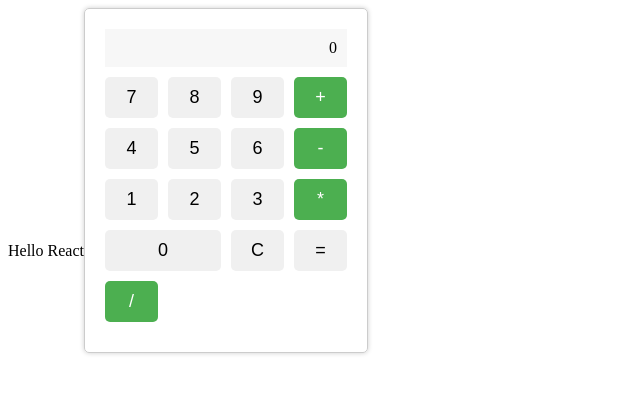
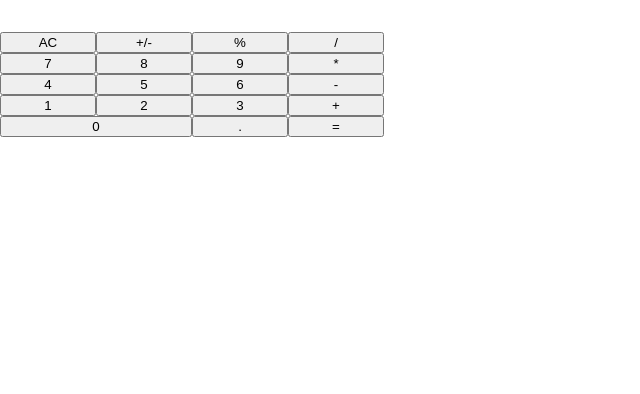
Before and after one commit to Zel-hub7/math-magicians, a React (Create React App) app: page / in a window 1280 px wide. Shown: the top 394 px of the page, without its empty margins (0-640 px from the left). Built offline with nearby package versions, Linux system fonts and the light colour scheme.

Commit message:
add structure

```diff
--- a/src/App.js
+++ b/src/App.js
@@ -5,7 +5,7 @@ import Calculator from './Components/calculator';
 function App() {
   return (
     <div>
-      Hello React
+
       <Calculator />
     </div>
   );
--- a/src/Components/calculator.css
+++ b/src/Components/calculator.css
@@ -1,49 +1,16 @@
-.calculator {
-  display: inline-block;
-  border: 1px solid #ccc;
-  padding: 20px;
-  border-radius: 5px;
-  box-shadow: 0 0 5px rgba(0, 0, 0, 0.2);
+*, *::before, *::after {
+  box-sizing: border-box;
 }
+body {
+  margin: 0;
+  padding: 0;
+}
+.calculator-grid {
+  display: grid;
+  margin-top: 2rem;
+  grid-template-columns: repeat(4, 6rem);
 
-.display {
-  background-color: #f7f7f7;
-  padding: 10px;
-  text-align: right;
-  margin-bottom: 10px;
 }
-
-.button-row {
-  display: grid;
-  grid-template-columns: repeat(4, 1fr);
-  gap: 10px;
-  margin-bottom: 10px;
+.span-two {
+  grid-column: span 2;
 }
-
-button {
-  font-size: 18px;
-  padding: 10px 20px;
-  border: none;
-  background-color: #f0f0f0;
-  border-radius: 5px;
-  cursor: pointer;
-  transition: background-color 0.2s;
-  width: 100%;
-  height: 100%;
-  display: flex;
-  align-items: center;
-  justify-content: center;
-}
-
-button:hover {
-  background-color: #e0e0e0;
-}
-
-.operation-button {
-  background-color: #4caf50; /* Green color */
-  color: white; /* White text color */
-}
-
-.operation-button:hover {
-  background-color: #45a049; /* Darker green color on hover */
-}
--- a/src/Components/calculator.js
+++ b/src/Components/calculator.js
@@ -1,47 +1,34 @@
-// Calculator.js
-import React from 'react';
-import './calculator.css'; // Import the CSS file
+import './calculator.css'
+function Calculator() {
+  return(
+  <div className='calculator'>
+  <div className=''>
 
-function Button({ children, isOperation, isDouble }) {
-  const buttonClassName = isOperation ? 'operation-button' : '';
-  const buttonStyle = isDouble ? { gridColumn: 'span 2' } : {};
-  return (
-    <button className={buttonClassName} style={buttonStyle}>
-      {children}
-    </button>
-  );
-}
+  </div>
+  <div className="calculator-grid">
+    <button>AC</button>
+    <button>+/-</button>
+    <button>%</button>
+    <button>/</button>
+    <button>7</button>
+    <button>8</button>
+    <button>9</button>
+    <button>*</button>
+    <button>4</button>
+    <button>5</button>
+    <button>6</button>
+    <button>-</button>
+    <button>1</button>
+    <button>2</button>
+    <button>3</button>
+    <button>+</button>
+    <button className='span-two'>0</button>
+     <button>.</button>
+      <button>=</button>
 
-function Calculator() {
-  return (
-    <div className="calculator">
-      <div className="display">0</div>
-      <div className="button-row">
-        <Button>7</Button>
-        <Button>8</Button>
-        <Button>9</Button>
-        <Button isOperation>+</Button>
-      </div>
-      <div className="button-row">
-        <Button>4</Button>
-        <Button>5</Button>
-        <Button>6</Button>
-        <Button isOperation>-</Button>
-      </div>
-      <div className="button-row">
-        <Button>1</Button>
-        <Button>2</Button>
-        <Button>3</Button>
-        <Button isOperation>*</Button>
-      </div>
-      <div className="button-row">
-        <Button isDouble>0</Button>
-        <Button>C</Button>
-        <Button>=</Button>
-        <Button isOperation>/</Button>
-      </div>
-    </div>
-  );
+  </div>
+  </div>
+  )
 }
 
 export default Calculator;
```
Also changed, not shown: package.json (+0 -11 lines), .eslintrc.json (deleted).
